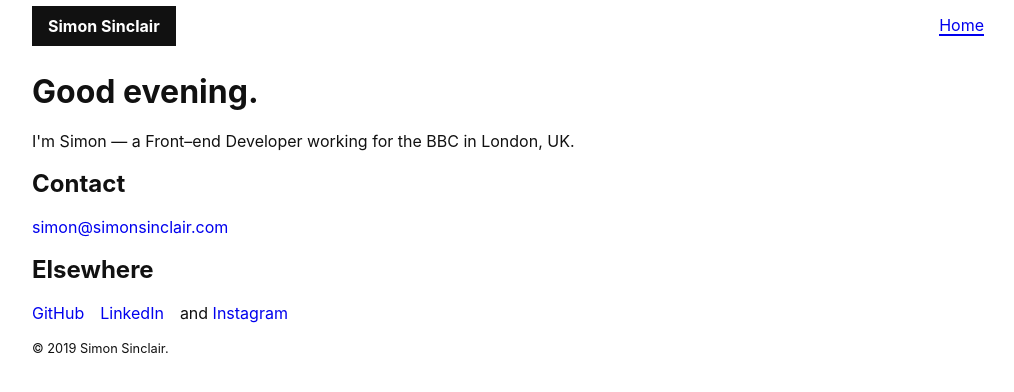
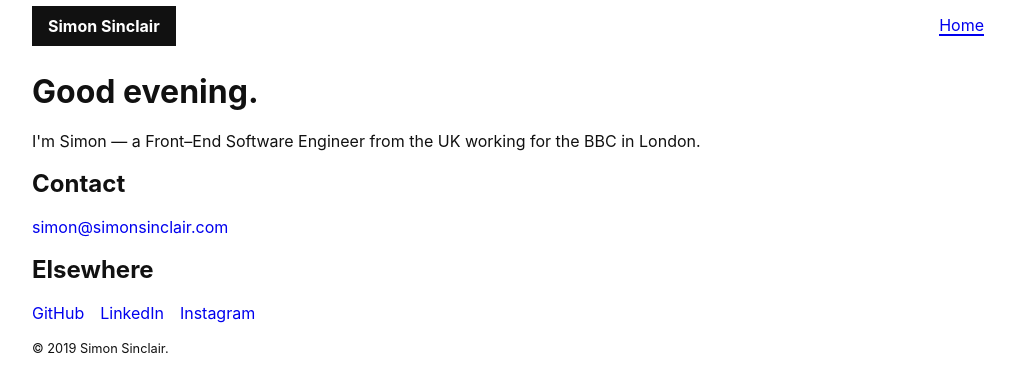
Before and after one commit to simonsinclair/simonsinclair-com, a Next.js app: page / in a window 1280 px wide. Shown: the top 392 px of the page, without its empty margins (128-1142 px from the left). Built offline with nearby package versions, Linux system fonts and the light colour scheme.

Commit message:
Update index.jsx

```diff
--- a/src/pages/index.jsx
+++ b/src/pages/index.jsx
@@ -1,5 +1,4 @@
 import React from 'react';
-import Link from 'next/link';
 
 import { hexToString, getGreetingFromDate } from '../lib/utils';
 import Page from '../components/Page';
@@ -26,19 +25,19 @@ class Index extends React.Component {
     return (
       <Page
         title="Simon Sinclair &mdash; Home"
-        description="Simon Sinclair is a Front-end Developer living in London, UK."
+        description="Simon Sinclair is a Front-End Software Engineer living in London, UK."
       >
         <main className="container">
           <h1 className="greeting">
             {greeting}
             .
           </h1>
-          <p className="introduction">I&apos;m Simon &mdash; a Front&ndash;end Developer working for the BBC in London, UK.</p>
+          <p className="introduction">I&apos;m Simon &mdash; a Front&ndash;End Software Engineer from the UK working for the BBC in London.</p>
 
           { email && (
             <div>
               <h2>Contact</h2>
-              <Link href={`mailto:${email}`}><a>{email}</a></Link>
+              <a href={`mailto:${email}`}>{email}</a>
             </div>
           )}
 
@@ -46,15 +45,13 @@ class Index extends React.Component {
             <h2 className="elsewhere">Elsewhere</h2>
             <ul className="nav-list nav-list--inline">
               <li>
-                <Link href="https://github.com/simonsinclair"><a>GitHub</a></Link>
+                <a href="https://github.com/simonsinclair">GitHub</a>
               </li>
               <li>
-                <Link href="https://www.linkedin.com/in/thatsbyme/"><a>LinkedIn</a></Link>
+                <a href="https://www.linkedin.com/in/thatsbyme/">LinkedIn</a>
               </li>
               <li>
-                and
-                {' '}
-                <Link href="https://www.instagram.com/simon.sinclair/"><a>Instagram</a></Link>
+                <a href="https://www.instagram.com/simon.sinclair/">Instagram</a>
               </li>
             </ul>
           </div>
```
